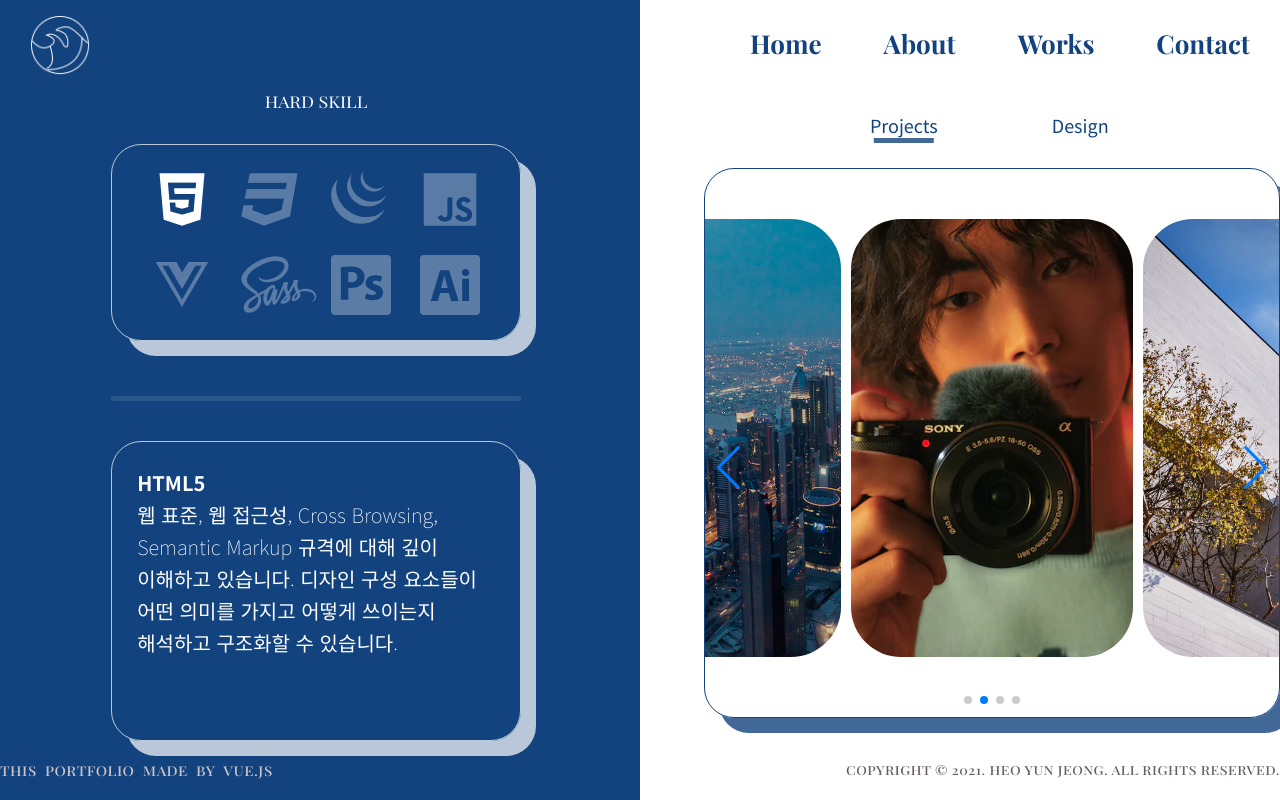
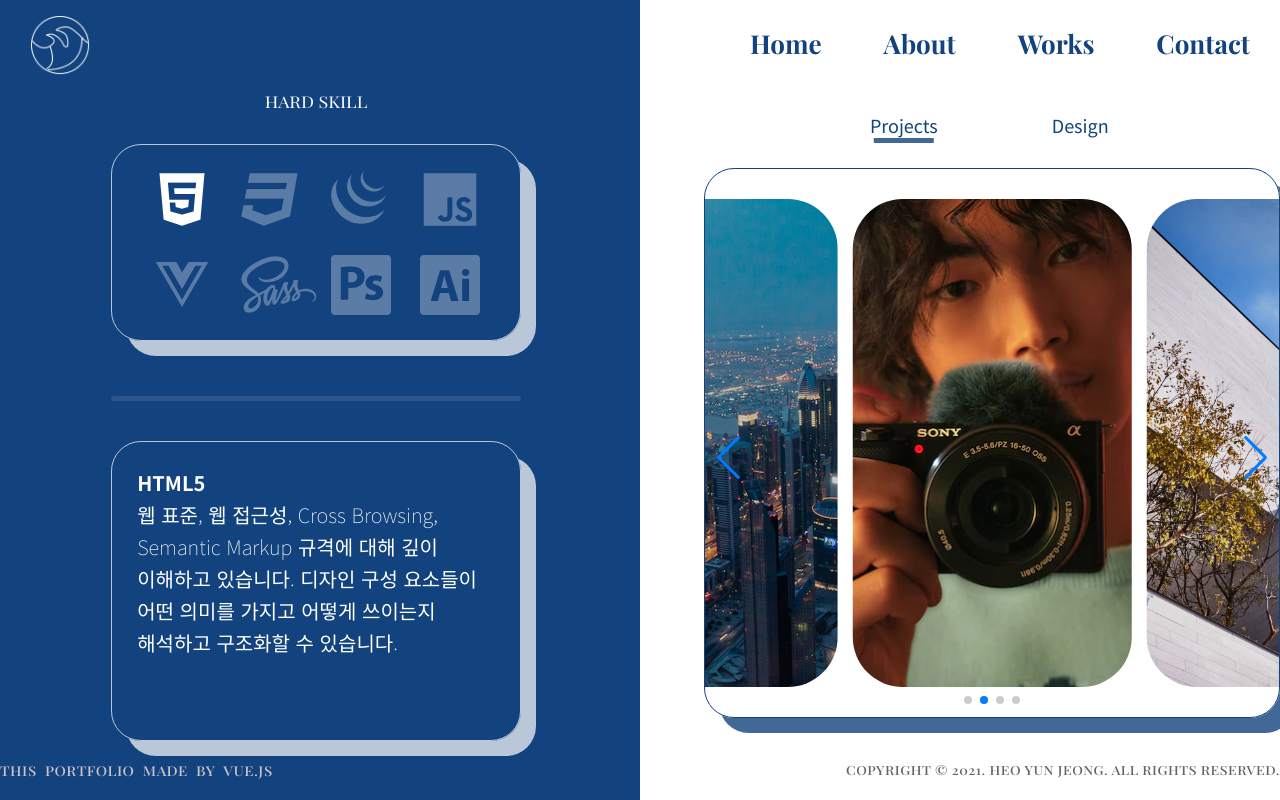
Before and after one commit to HeoYunJeong/portfoilo, a Vue app: page /work in a window 1280 px wide. Built offline with nearby package versions, Linux system fonts and the light colour scheme.

Commit message:
스와이퍼 오류 수정

```diff
--- a/src/components/Work.vue
+++ b/src/components/Work.vue
@@ -163,7 +163,7 @@
         border: 1px solid #12437e;
         border-radius: 3rem;
         box-shadow: 1.5rem 1.5rem rgba(18, 67, 126, 0.8);
-        padding-top: 5rem;
+        padding-top: 3rem;
         animation: shadow-pop-br 1s;
     }
 
--- a/src/components/WorkProjects.vue
+++ b/src/components/WorkProjects.vue
@@ -1,6 +1,7 @@
 <template>
-    <swiper class="swiper" v-bind="swiperOptions" :modules="moudules">
-        <swiper-slide class="swiper-slide swiper-slide01">
+    <swiper v-bind="swiperOptions" :modules="moudules">
+        <swiper-slide>
+            <div class="swiper-slide01">
                 <div class="overlay">
                     <div class="overlay-contents">
                         <p class="overlay-contents__name">STX건설</p>
@@ -15,18 +16,25 @@
                     </div>
                 </div>
                 <a href="https://heoyunjeong.github.io/STXconst/" target="_blank"></a>
+            </div>
         </swiper-slide>
-        <swiper-slide class="swiper-slide swiper-slide02">
+        <swiper-slide>
+            <div class="swiper-slide02">
                 <div class="overlay"></div>
                 <a href="https://heoyunjeong.github.io/SONY/" target="_blank"></a>
+            </div>
         </swiper-slide>
-        <swiper-slide class="swiper-slide swiper-slide03">
+        <swiper-slide>
+            <div class="swiper-slide03">
                 <div class="overlay"></div>
                 <a href="https://heoyunjeong.github.io/NEXUS/" target="_blank"></a>
+            </div>
         </swiper-slide>
-        <swiper-slide class="swiper-slide swiper-slide04">
+        <swiper-slide>
+            <div class="swiper-slide04">
                 <div class="overlay"></div>
                 <a href="https://heoyunjeong.github.io/inha-university/" target="_blank"></a>
+            </div>
         </swiper-slide>
     </swiper>
 </template>
@@ -63,9 +71,11 @@
             return {
                 swiperOptions: {
                     slidesPerView: 1,
-                    spaceBetween: 10,
+                    spaceBetween: 15,
                     centeredSlides: true,
                     loop: true,
+                    // observer: true,
+                    // dbserverParents: true,
                     autoplay: {
                         "delay": 2000,
                         "disableOnInteraction": false
@@ -89,26 +99,34 @@
 </script>
 
 <style scoped>
+    .swiper-container {
+        width: 100%;
+        height: 100%;
+        padding-bottom: 3rem;
+    }
 
-    .swiper .swiper-slide {
+    .swiper-slide>div {
         border-radius: 5rem;
+        width: 100%;
+        height: 100%;
     }
-    .swiper .swiper-slide01 {
+
+    .swiper-slide01 {
         background: url('../assets/stx_img.jpg') no-repeat center;
         background-size: cover;
     }
 
-    .swiper .swiper-slide02 {
+    .swiper-slide02 {
         background: url('../assets/sony_img.webp') no-repeat center;
         background-size: cover;
     }
 
-    .swiper .swiper-slide03 {
+    .swiper-slide03 {
         background: url('../assets/nexus_img.jpg') no-repeat center;
         background-size: cover;
     }
 
-    .swiper .swiper-slide04 {
+    .swiper-slide04 {
         background: url('../assets/inha_img.jpg') no-repeat center;
         background-size: cover;
     }
@@ -137,5 +155,4 @@
         font-size: 1.8rem;
         color: #fff;
     }
-
 </style>
```
Also changed, not shown: test.vue (added). Lines whose indentation alone changed are shown as unchanged.
